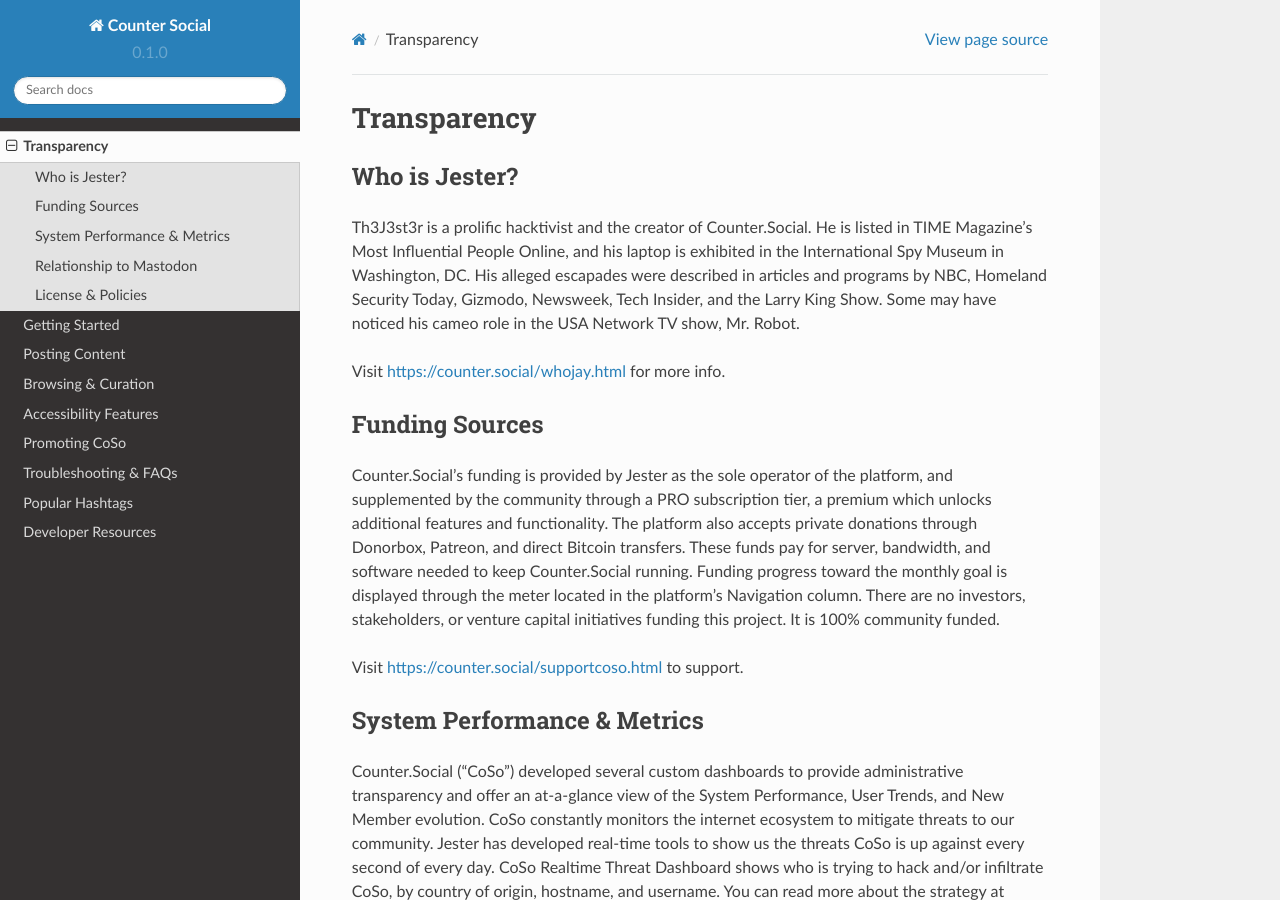
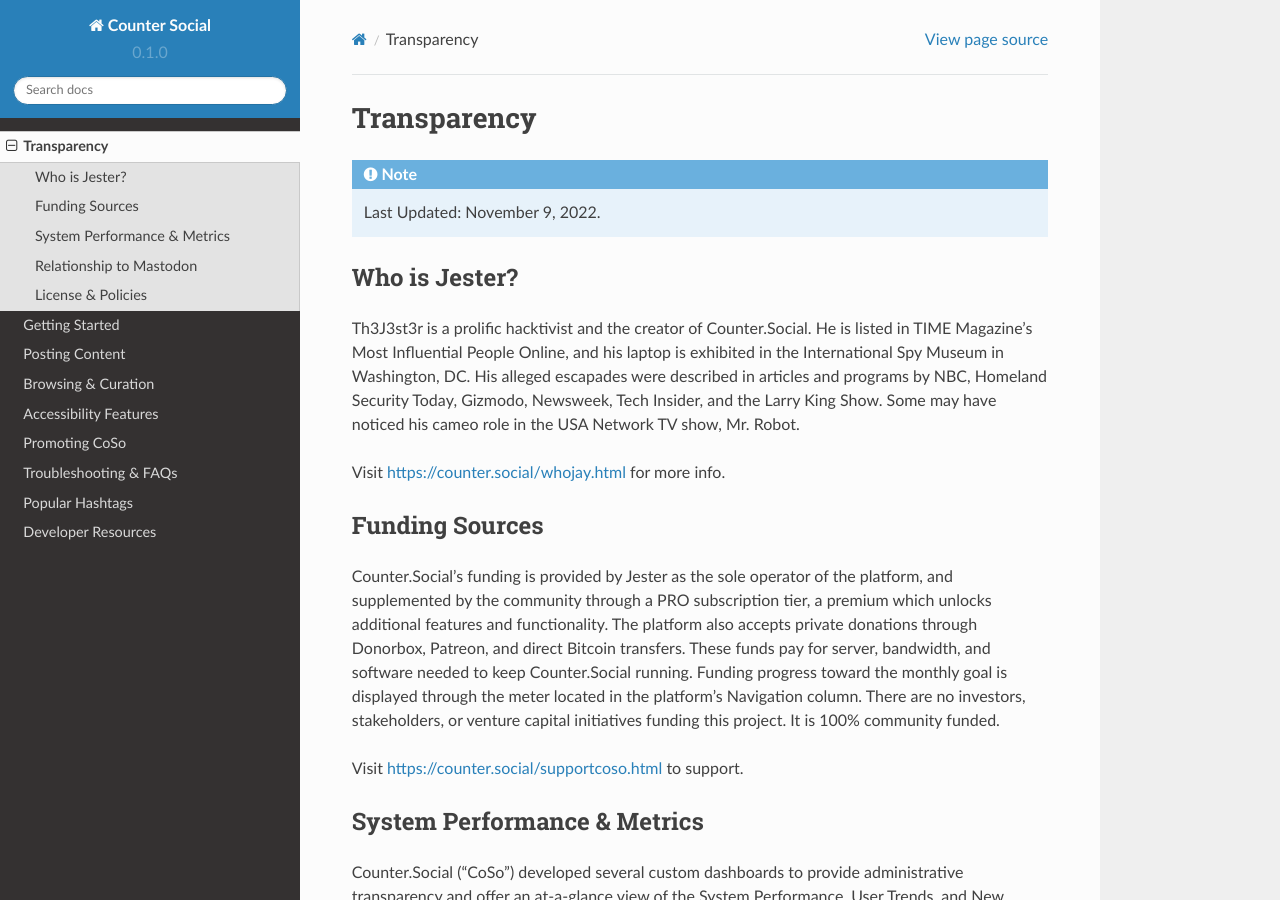
Before and after one commit to itskel/userguide, a Sphinx documentation site: the page built from docs/source/transparency.rst, in a window 1280 px wide and 900 px high. Built offline with Sphinx 7.4.7 and the Read the Docs theme 2.0.0, drawn with Linux system fonts in a browser that asks for light colours; pages that are not in the unit, such as notebooks, are missing from menus.

Commit message:
Update transparency.rst

```diff
--- a/docs/source/transparency.rst
+++ b/docs/source/transparency.rst
@@ -1,5 +1,7 @@
 Transparency
 =====
+
+.. note:: Last Updated: November 9, 2022.
 
 Who is Jester?
 ------------
```
